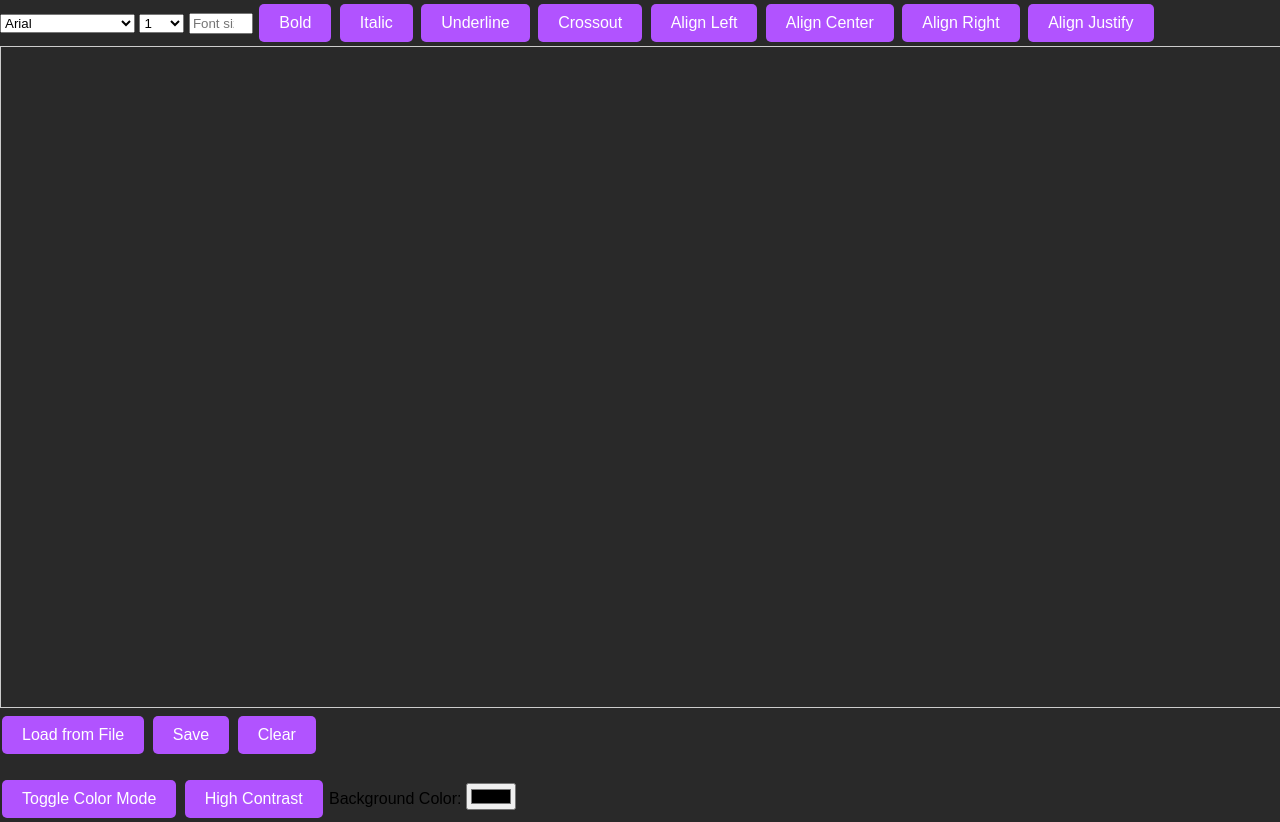
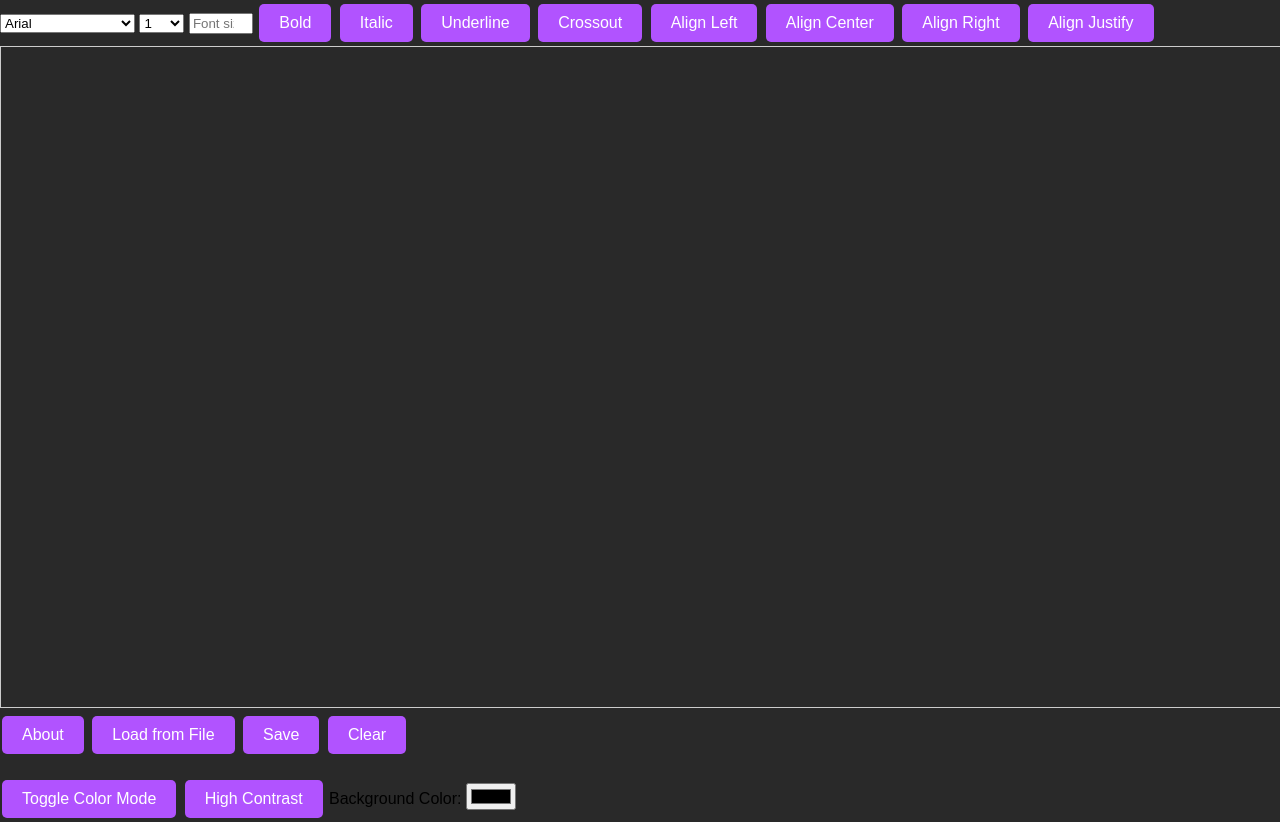
Before and after one commit to Thoq-jar/cedit, a plain HTML site: page index.html in a window 1280 px wide. Shown: the top 822 px of the page. Drawn offline with Linux system fonts and the light colour scheme.

Commit message:
Update index.html

```diff
--- a/index.html
+++ b/index.html
@@ -41,6 +41,7 @@
     <button class="button" onclick="alignRight()">Align Right</button>
     <button class="button" onclick="alignJustify()">Align Justify</button>
     <textarea id="editor" oninput="smoothTyping()"></textarea><br>
+    <button class="button" onclick="about()">About</button>
     <button class="button" onclick="loadFile()">Load from File</button>
     <button class="button" onclick="saveFile()">Save</button>
     <button class="button" onclick="clearEditor()">Clear</button><br><br>
```
